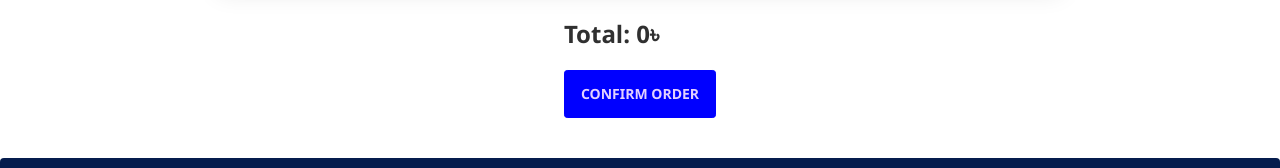
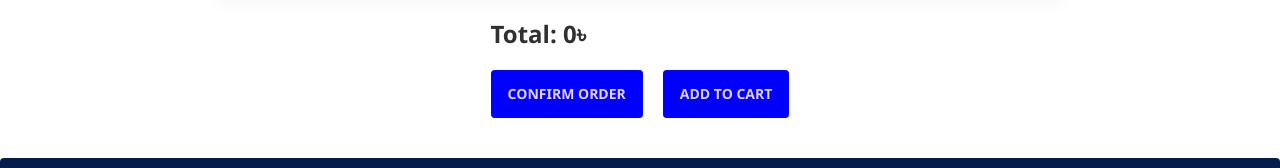
Before and after one commit to RakibulHasan2/gadget-sailor-frontend, a React (Vite) app: page /build-pc in a window 1280 px wide. Shown: the part 330-498 px from the top of the page. Built offline with nearby package versions, Linux system fonts and the light colour scheme; no server answers.

Commit message:
add to cart done

```diff
--- a/src/pages/BuildPC/BuildPC.tsx
+++ b/src/pages/BuildPC/BuildPC.tsx
@@ -3,11 +3,14 @@ import { Link } from "react-router-dom";
 import { useSelectedProducts } from "../../context/SelectedProductsProvider";
 import { useState } from 'react';
 import '../../styles/BuildPC.css';
+import { userData } from "../../hooks/getUserData";
+import toast from "react-hot-toast";
 
 export default function BuildPC() {
   const data = useApiData('http://localhost:5000/api/v1/allProducts/Components')
   const { selectedProducts, deleteProduct } = useSelectedProducts();
   const [chosenItems, setChosenItems] = useState(new Set());
+  const user = userData();
   const uniqueCategories = {};
 
   const calculateTotalPrice = () => {
@@ -17,6 +20,34 @@ export default function BuildPC() {
       totalPrice += price;
     });
     return totalPrice;
+  };
+
+  const addToCart = async () => {
+    try {
+      for (const selectedProduct of selectedProducts) {
+        const cartItem = {
+          product_name: selectedProduct.product_name,
+          image: selectedProduct.image[0],
+          unit_price: selectedProduct.price,
+          total_price: selectedProduct.price,
+          quantity: 1,
+          model: selectedProduct.model,
+          email: user.email,
+        };
+
+        // Make the POST request to add this item to the cart
+        await fetch('http://localhost:5000/api/v1/addCart', {
+          method: 'POST',
+          headers: {
+            'Content-Type': 'application/json',
+          },
+          body: JSON.stringify(cartItem),
+        });
+      }
+      toast.success("Successfully added")
+    } catch {
+      toast.error("Failed To Add Item!");
+    }
   };
 
   return (
@@ -76,6 +107,7 @@ export default function BuildPC() {
         <div>
           <h1 className="font-bold text-2xl mb-5">Total: {calculateTotalPrice()}৳</h1>
           <button className="btn btn-info mb-10">Confirm Order</button>
+          <Link to='/my-order'><button onClick={addToCart} className="btn btn-info mb-10 ms-5">Add To Cart</button></Link>
         </div>
       </div>
     </div>
```
Also changed, not shown: src/pages/MyOrder/MyOrder.tsx (line endings or trailing spaces).
